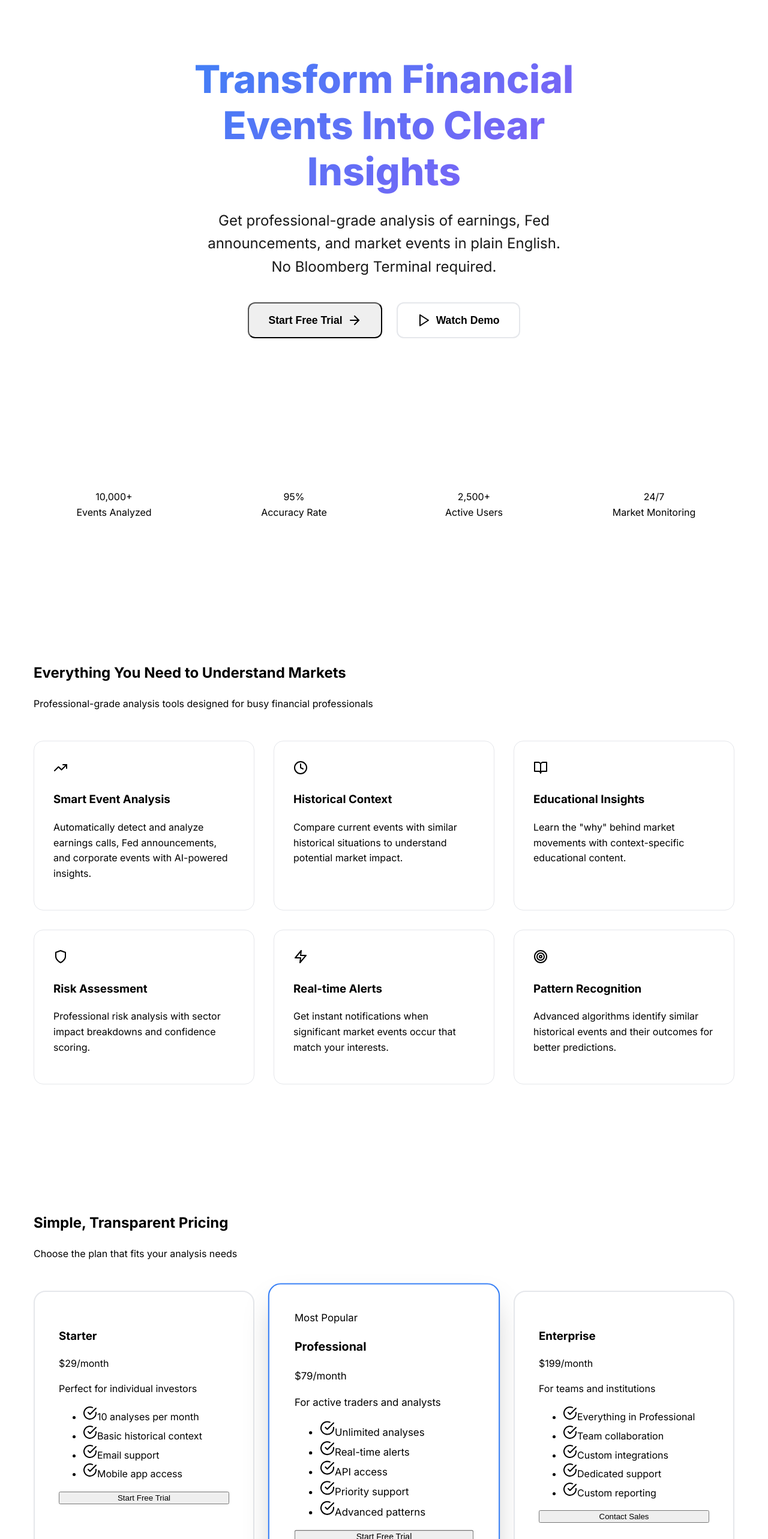
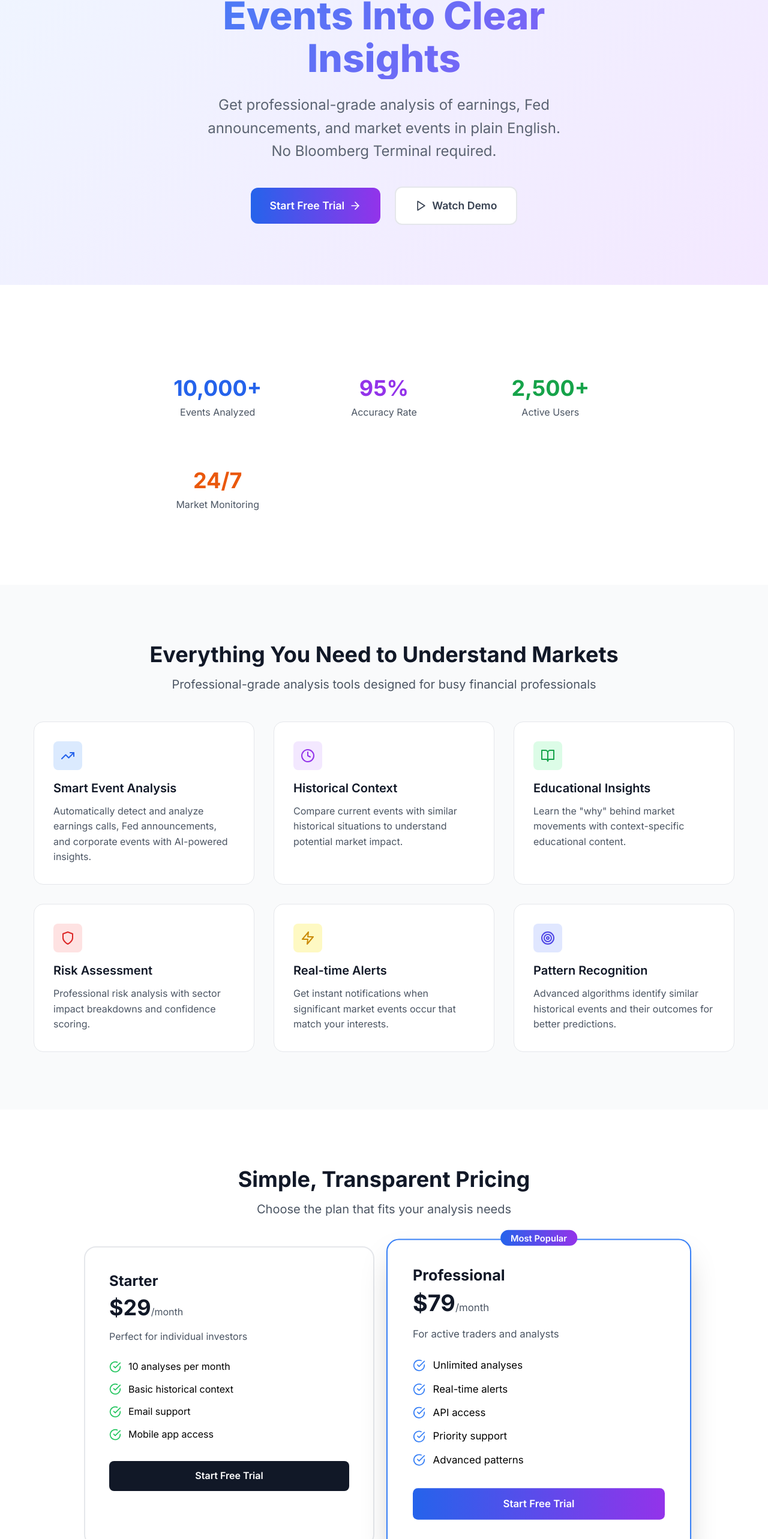
Before and after one commit to thehersh39/financial-event-analyzer, a Next.js app: page / in a window 1280 px wide. Shown: the part 199-2765 px from the top of the page at 60% size. Built offline with nearby package versions, Linux system fonts and the light colour scheme.

Commit message:
Update globals.css

```diff
--- a/app/globals.css
+++ b/app/globals.css
@@ -1,17 +1,27 @@
-/* Add this to your global CSS file (app/globals.css) */
-/* Landing Page UI Fixes */
+@tailwind base;
+@tailwind components;
+@tailwind utilities;
 
-/* Reset and base fixes */
+/* Markets Simplified Landing Page Styles */
+
+/* Base layout */
 .landing-page {
   min-height: 100vh;
   overflow-x: hidden;
   line-height: 1.6;
 }
 
-/* Hero section improvements */
+/* Navigation */
+.navbar {
+  background: rgba(255, 255, 255, 0.95) !important;
+  backdrop-filter: blur(12px) !important;
+  border-bottom: 1px solid rgba(229, 231, 235, 0.6) !important;
+}
+
+/* Hero Section */
 .hero-section {
-  padding-top: 120px !important;
-  padding-bottom: 100px !important;
+  padding: 120px 0 100px 0 !important;
+  background: linear-gradient(135deg, #eff6ff 0%, #f3e8ff 100%) !important;
   min-height: 80vh;
   display: flex;
   align-items: center;
@@ -23,12 +33,11 @@
   margin: 0 auto;
 }
 
-/* Fix hero title spacing and sizing */
 .hero-title {
   font-size: clamp(2.5rem, 5vw, 4rem) !important;
-  line-height: 1.2 !important;
+  font-weight: 800 !important;
+  line-height: 1.1 !important;
   margin-bottom: 1.5rem !important;
-  font-weight: 800;
 }
 
 .hero-subtitle {
@@ -40,7 +49,6 @@
   margin-right: auto;
 }
 
-/* Button group fixes */
 .hero-buttons {
   display: flex;
   flex-direction: column;
@@ -57,7 +65,7 @@
   }
 }
 
-/* Primary button fixes */
+/* Buttons */
 .btn-primary {
   padding: 1rem 2rem !important;
   font-size: 1.1rem !important;
@@ -91,73 +99,101 @@
   background: #f8fafc;
 }
 
-/* Section spacing fixes */
+/* Sections */
 .section-padding {
-  padding-top: 6rem !important;
-  padding-bottom: 6rem !important;
+  padding: 6rem 0 !important;
 }
 
-/* Features section fixes */
+.container {
+  max-width: 1200px !important;
+  margin: 0 auto !important;
+  padding: 0 1rem !important;
+}
+
+/* Stats Section */
+.stats-grid {
+  display: grid !important;
+  grid-template-columns: repeat(auto-fit, minmax(200px, 1fr)) !important;
+  gap: 2rem !important;
+  max-width: 800px !important;
+  margin: 2rem auto 0 auto !important;
+}
+
+.stat-item {
+  text-align: center !important;
+  padding: 1.5rem !important;
+}
+
+/* Features Section */
 .features-grid {
-  display: grid;
-  grid-template-columns: repeat(auto-fit, minmax(300px, 1fr));
-  gap: 2rem;
-  margin-top: 3rem;
+  display: grid !important;
+  grid-template-columns: repeat(auto-fit, minmax(300px, 1fr)) !important;
+  gap: 2rem !important;
+  margin-top: 3rem !important;
 }
 
 .feature-card {
   padding: 2rem !important;
-  border-radius: 16px;
-  border: 1px solid #e5e7eb;
-  background: white;
-  transition: all 0.3s ease;
-  height: 100%;
+  border-radius: 16px !important;
+  border: 1px solid #e5e7eb !important;
+  background: white !important;
+  transition: all 0.3s ease !important;
+  height: 100% !important;
 }
 
 .feature-card:hover {
-  transform: translateY(-4px);
-  box-shadow: 0 20px 25px -5px rgba(0, 0, 0, 0.1), 0 10px 10px -5px rgba(0, 0, 0, 0.04);
+  transform: translateY(-4px) !important;
+  box-shadow: 0 20px 25px -5px rgba(0, 0, 0, 0.1), 0 10px 10px -5px rgba(0, 0, 0, 0.04) !important;
 }
 
-/* Pricing section fixes */
+/* Pricing Section */
 .pricing-grid {
-  display: grid;
-  grid-template-columns: repeat(auto-fit, minmax(320px, 1fr));
-  gap: 2rem;
-  margin-top: 3rem;
-  max-width: 1200px;
-  margin-left: auto;
-  margin-right: auto;
+  display: grid !important;
+  grid-template-columns: repeat(auto-fit, minmax(320px, 1fr)) !important;
+  gap: 2rem !important;
+  margin-top: 3rem !important;
+  max-width: 1000px !important;
+  margin-left: auto !important;
+  margin-right: auto !important;
 }
 
 .pricing-card {
   padding: 2.5rem !important;
-  border-radius: 20px;
-  border: 2px solid #e5e7eb;
-  background: white;
-  display: flex;
-  flex-direction: column;
-  position: relative;
-  transition: all 0.3s ease;
-  min-height: 500px;
+  border-radius: 20px !important;
+  border: 2px solid #e5e7eb !important;
+  background: white !important;
+  display: flex !important;
+  flex-direction: column !important;
+  position: relative !important;
+  transition: all 0.3s ease !important;
+  min-height: 500px !important;
 }
 
 .pricing-card.featured {
-  border-color: #3b82f6;
-  transform: scale(1.05);
-  box-shadow: 0 25px 50px -12px rgba(0, 0, 0, 0.25);
+  border-color: #3b82f6 !important;
+  transform: scale(1.05) !important;
+  box-shadow: 0 25px 50px -12px rgba(0, 0, 0, 0.25) !important;
 }
 
 .pricing-card:hover {
-  transform: translateY(-8px);
-  box-shadow: 0 25px 50px -12px rgba(0, 0, 0, 0.15);
+  transform: translateY(-8px) !important;
+  box-shadow: 0 25px 50px -12px rgba(0, 0, 0, 0.15) !important;
 }
 
 .pricing-card.featured:hover {
-  transform: scale(1.05) translateY(-8px);
+  transform: scale(1.05) translateY(-8px) !important;
 }
 
-/* Text and gradient fixes */
+/* Testimonials */
+.testimonial-card {
+  padding: 2rem !important;
+  border-radius: 16px !important;
+  background: white !important;
+  border: 1px solid #e5e7eb !important;
+  margin-bottom: 1.5rem !important;
+}
+
+/* Text styling */
 .gradient-text {
   background: linear-gradient(135deg, #3b82f6 0%, #8b5cf6 100%);
   -webkit-background-clip: text;
@@ -166,63 +202,6 @@
   color: transparent;
 }
 
-/* Navigation fixes */
-.navbar {
-  backdrop-filter: blur(12px);
-  background: rgba(255, 255, 255, 0.95);
-  border-bottom: 1px solid rgba(229, 231, 235, 0.6);
-}
-
-/* Stats section fixes */
-.stats-grid {
-  display: grid;
-  grid-template-columns: repeat(auto-fit, minmax(200px, 1fr));
-  gap: 2rem;
-  margin-top: 2rem;
-}
-
-.stat-item {
-  text-align: center;
-  padding: 1.5rem;
-}
-
-/* Testimonials fixes */
-.testimonial-card {
-  padding: 2rem !important;
-  border-radius: 16px;
-  background: white;
-  border: 1px solid #e5e7eb;
-  margin-bottom: 1.5rem;
-}
-
-/* Mobile responsiveness improvements */
-@media (max-width: 768px) {
-  .hero-section {
-    padding-top: 80px !important;
-    padding-bottom: 60px !important;
-  }
-
-  .section-padding {
-    padding-top: 3rem !important;
-    padding-bottom: 3rem !important;
-  }
-
-  .pricing-card.featured {
-    transform: none;
-  }
-
-  .pricing-grid {
-    grid-template-columns: 1fr;
-    gap: 1.5rem;
-  }
-
-  .features-grid {
-    grid-template-columns: 1fr;
-    gap: 1.5rem;
-  }
-}
-
-/* Fix any text readability issues */
 .text-muted {
   color: #6b7280 !important;
 }
@@ -231,251 +210,36 @@
   color: #1f2937 !important;
 }
 
-/* Ensure proper spacing between sections */
-.section + .section {
-  margin-top: 0;
+/* Mobile responsiveness */
+@media (max-width: 768px) {
+  .hero-section {
+    padding: 80px 0 60px 0 !important;
+  }
+
+  .section-padding {
+    padding: 3rem 0 !important;
+  }
+
+  .pricing-card.featured {
+    transform: none !important;
+  }
+
+  .pricing-grid {
+    grid-template-columns: 1fr !important;
+    gap: 1.5rem !important;
+  }
+
+  .features-grid {
+    grid-template-columns: 1fr !important;
+    gap: 1.5rem !important;
+  }
+
+  .stats-grid {
+    grid-template-columns: repeat(2, 1fr) !important;
+  }
 }
 
-/* Fix any overflow issues */
+/* Utility fixes */
 * {
   box-sizing: border-box;
 }
-
-.container {
-  max-width: 1200px;
-  margin: 0 auto;
-  padding-left: 1rem;
-  padding-right: 1rem;
-}
-
-
-/* Landing Page UI Fixes - Add this to the bottom of your app/globals.css file */
-
-/* Reset and base fixes */
-.landing-page {
-  min-height: 100vh;
-  overflow-x: hidden;
-  line-height: 1.6;
-}
-
-/* Hero section improvements */
-.hero-section {
-  padding-top: 120px !important;
-  padding-bottom: 100px !important;
-  min-height: 80vh;
-  display: flex;
-  align-items: center;
-}
-
-.hero-content {
-  text-align: center;
-  max-width: 800px;
-  margin: 0 auto;
-}
-
-/* Fix hero title spacing and sizing */
-.hero-title {
-  font-size: clamp(2.5rem, 5vw, 4rem) !important;
-  line-height: 1.2 !important;
-  margin-bottom: 1.5rem !important;
-  font-weight: 800;
-}
-
-.hero-subtitle {
-  font-size: clamp(1.1rem, 2.5vw, 1.5rem) !important;
-  margin-bottom: 2.5rem !important;
-  opacity: 0.9;
-  max-width: 600px;
-  margin-left: auto;
-  margin-right: auto;
-}
-
-/* Button group fixes */
-.hero-buttons {
-  display: flex;
-  flex-direction: column;
-  gap: 1rem;
-  align-items: center;
-  margin-top: 2rem;
-}
-
-@media (min-width: 640px) {
-  .hero-buttons {
-    flex-direction: row;
-    justify-content: center;
-    gap: 1.5rem;
-  }
-}
-
-/* Primary button fixes */
-.btn-primary {
-  padding: 1rem 2rem !important;
-  font-size: 1.1rem !important;
-  font-weight: 600;
-  border-radius: 12px;
-  transition: all 0.3s ease;
-  min-width: 200px;
-  display: flex;
-  align-items: center;
-  justify-content: center;
-  gap: 0.5rem;
-}
-
-.btn-secondary {
-  padding: 1rem 2rem !important;
-  font-size: 1.1rem !important;
-  font-weight: 600;
-  border-radius: 12px;
-  border: 2px solid #e5e7eb;
-  background: white;
-  transition: all 0.3s ease;
-  min-width: 200px;
-  display: flex;
-  align-items: center;
-  justify-content: center;
-  gap: 0.5rem;
-}
-
-.btn-secondary:hover {
-  border-color: #3b82f6;
-  background: #f8fafc;
-}
-
-/* Section spacing fixes */
-.section-padding {
-  padding-top: 6rem !important;
-  padding-bottom: 6rem !important;
-}
-
-/* Features section fixes */
-.features-grid {
-  display: grid;
-  grid-template-columns: repeat(auto-fit, minmax(300px, 1fr));
-  gap: 2rem;
-  margin-top: 3rem;
-}
-
-.feature-card {
-  padding: 2rem !important;
-  border-radius: 16px;
-  border: 1px solid #e5e7eb;
-  background: white;
-  transition: all 0.3s ease;
-  height: 100%;
-}
-
-.feature-card:hover {
-  transform: translateY(-4px);
-  box-shadow: 0 20px 25px -5px rgba(0, 0, 0, 0.1), 0 10px 10px -5px rgba(0, 0, 0, 0.04);
-}
-
-/* Pricing section fixes */
-.pricing-grid {
-  display: grid;
-  grid-template-columns: repeat(auto-fit, minmax(320px, 1fr));
-  gap: 2rem;
-  margin-top: 3rem;
-  max-width: 1200px;
-  margin-left: auto;
-  margin-right: auto;
-}
-
-.pricing-card {
-  padding: 2.5rem !important;
-  border-radius: 20px;
-  border: 2px solid #e5e7eb;
-  background: white;
-  display: flex;
-  flex-direction: column;
-  position: relative;
-  transition: all 0.3s ease;
-  min-height: 500px;
-}
-
-.pricing-card.featured {
-  border-color: #3b82f6;
-  transform: scale(1.05);
-  box-shadow: 0 25px 50px -12px rgba(0, 0, 0, 0.25);
-}
-
-.pricing-card:hover {
-  transform: translateY(-8px);
-  box-shadow: 0 25px 50px -12px rgba(0, 0, 0, 0.15);
-}
-
-.pricing-card.featured:hover {
-  transform: scale(1.05) translateY(-8px);
-}
-
-/* Text and gradient fixes */
-.gradient-text {
-  background: linear-gradient(135deg, #3b82f6 0%, #8b5cf6 100%);
-  -webkit-background-clip: text;
-  -webkit-text-fill-color: transparent;
-  background-clip: text;
-  color: transparent;
-}
-
-/* Navigation fixes */
-.navbar {
-  backdrop-filter: blur(12px);
-  background: rgba(255, 255, 255, 0.95);
-  border-bottom: 1px solid rgba(229, 231, 235, 0.6);
-}
-
-/* Stats section fixes */
-.stats-grid {
-  display: grid;
-  grid-template-columns: repeat(auto-fit, minmax(200px, 1fr));
-  gap: 2rem;
-  margin-top: 2rem;
-}
-
-.stat-item {
-  text-align: center;
-  padding: 1.5rem;
-}
-
-/* Testimonials fixes */
-.testimonial-card {
-  padding: 2rem !important;
-  border-radius: 16px;
-  background: white;
-  border: 1px solid #e5e7eb;
-  margin-bottom: 1.5rem;
-}
-
-/* Mobile responsiveness improvements */
-@media (max-width: 768px) {
-  .hero-section {
-    padding-top: 80px !important;
-    padding-bottom: 60px !important;
-  }
-
-  .section-padding {
-    padding-top: 3rem !important;
-    padding-bottom: 3rem !important;
-  }
-
-  .pricing-card.featured {
-    transform: none;
-  }
-
-  .pricing-grid {
-    grid-template-columns: 1fr;
-    gap: 1.5rem;
-  }
-
-  .features-grid {
-    grid-template-columns: 1fr;
-    gap: 1.5rem;
-  }
-}
-
-/* Container fix */
-.container {
-  max-width: 1200px;
-  margin: 0 auto;
-  padding-left: 1rem;
-  padding-right: 1rem;
-}
```
